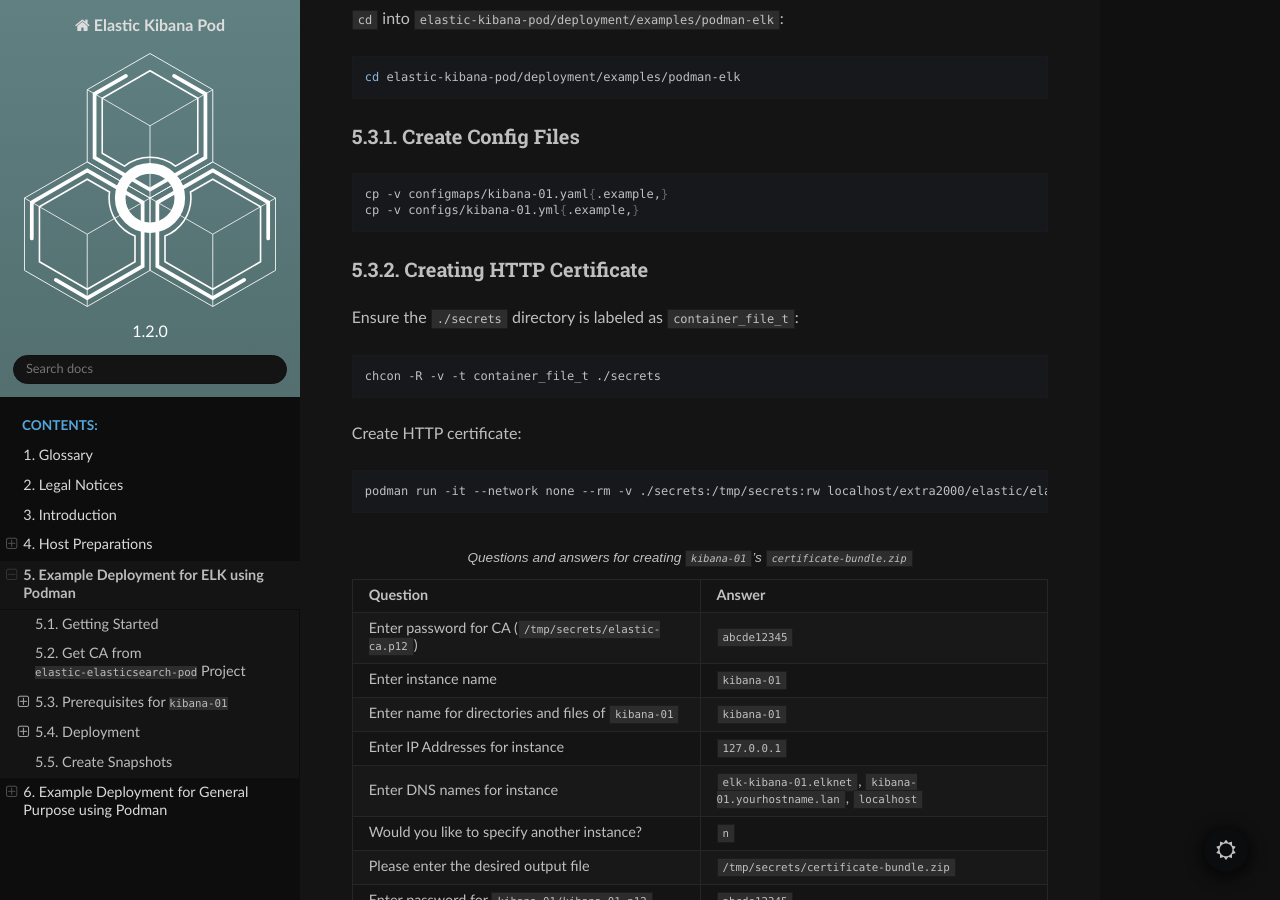
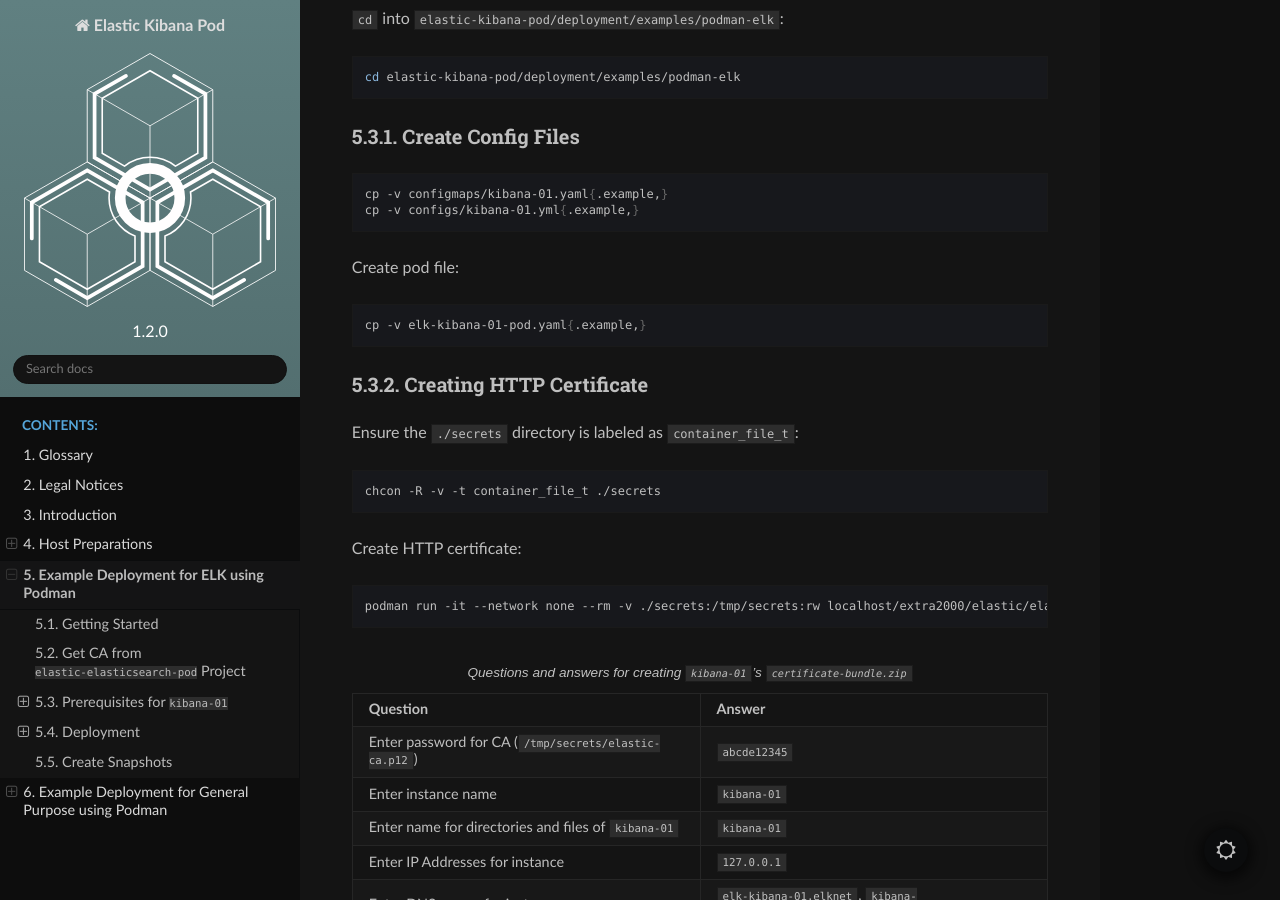
Before and after one commit to extra2000/elastic-kibana-pod, a Sphinx documentation site: the page built from docs/source/example_podman_elk.rst, in a window 1280 px wide and 900 px high, scrolled down 944 px. Built offline with Sphinx 7.4.7 and the Read the Docs theme 2.0.0, drawn with Linux system fonts in a browser that asks for light colours.

Commit message:
refactor(pods): remove existing pods and changed into example
BREAKING CHANGE: existing pods have been removed and changed into example files

```diff
--- a/docs/source/example_podman_elk.rst
+++ b/docs/source/example_podman_elk.rst
@@ -52,6 +52,12 @@
 
     cp -v configmaps/kibana-01.yaml{.example,}
     cp -v configs/kibana-01.yml{.example,}
+
+Create pod file:
+
+.. code-block:: bash
+
+    cp -v elk-kibana-01-pod.yaml{.example,}
 
 Creating HTTP Certificate
 ~~~~~~~~~~~~~~~~~~~~~~~~~
--- a/docs/source/example_podman_general.rst
+++ b/docs/source/example_podman_general.rst
@@ -50,6 +50,12 @@
 
     cp -v configmaps/kibana-01.yaml{.example,}
     cp -v configs/kibana-01.yml{.example,}
+
+Create pod file:
+
+.. code-block:: bash
+
+    cp -v kibana-01-pod.yaml{.example,}
 
 Creating HTTP Certificate
 ~~~~~~~~~~~~~~~~~~~~~~~~~
```
Also changed, not shown: 9 other files.
